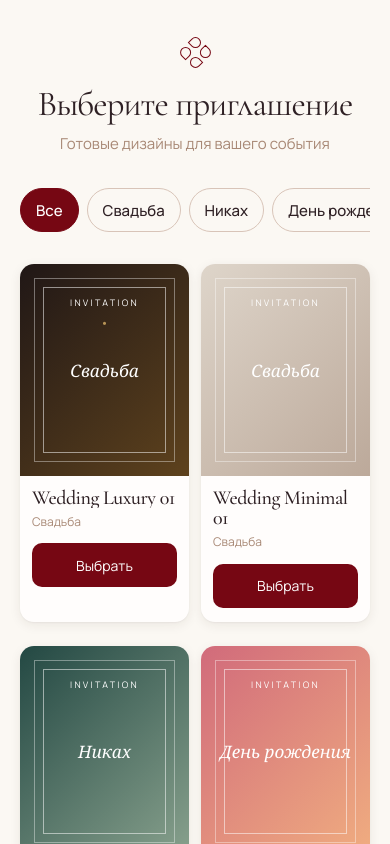
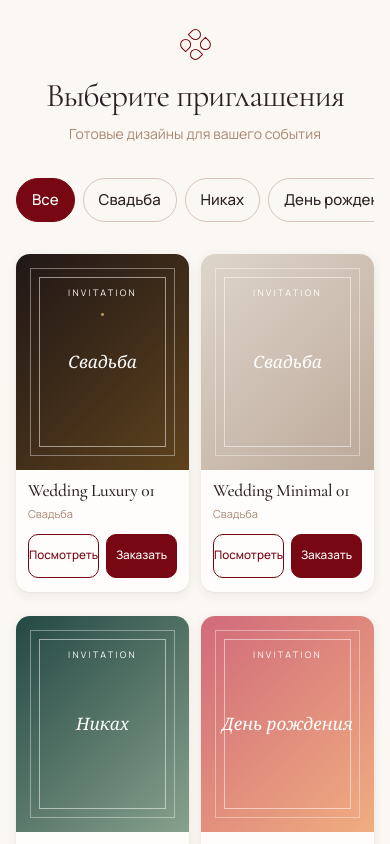
Before and after one commit to iman-almasbek-uulu/invitation-sites, a Next.js app in the folder catalog-next/: page /invitation-sites/ in a window 390 px wide. Shown: the top 844 px of the page. Built offline with nearby package versions, Linux system fonts and the light colour scheme; no server answers.

Commit message:
fix: make catalog responsive and add card actions

```diff
--- a/catalog-next/src/app/page.module.css
+++ b/catalog-next/src/app/page.module.css
@@ -1,12 +1,12 @@
 .page {
-  width: min(100%, 430px);
+  width: min(100%, 1160px);
   min-height: 100dvh;
   margin: 0 auto;
-  padding: 40px 20px 32px;
+  padding: clamp(32px, 5vw, 64px) clamp(16px, 4vw, 48px) 48px;
   background: var(--catalog-bg);
 }
 
-.intro { text-align: center; }
+.intro { max-width: 680px; margin: 0 auto; text-align: center; }
 .mark {
   display: grid;
   grid-template-columns: repeat(2, 11px);
@@ -20,16 +20,18 @@
 .mark i:nth-child(3) { transform: rotate(-90deg); }
 .mark i:nth-child(4) { transform: rotate(180deg); }
 .intro h1 {
+  max-inline-size: 100%;
   margin: 0;
   color: var(--ink);
   font-family: "Cormorant Garamond", Georgia, serif;
-  font-size: clamp(34px, 9vw, 40px);
+  font-size: clamp(32px, 8.5vw, 56px);
   font-weight: 400;
-  line-height: .98;
+  line-height: 1;
   letter-spacing: -.025em;
-  white-space: nowrap;
+  overflow-wrap: anywhere;
+  text-wrap: balance;
 }
-.intro p { margin: 12px 0 0; color: var(--muted); font-size: 15px; line-height: 1.4; }
+.intro p { max-width: 32ch; margin: 12px auto 0; color: var(--muted); font-size: clamp(14px, 2.8vw, 16px); line-height: 1.4; text-wrap: balance; }
 
 .filters {
   display: flex;
@@ -90,43 +92,63 @@
 .party::before { background: linear-gradient(135deg, #d16b7b, #f0ad80); }
 .soft::before { background: linear-gradient(135deg, #cdb3b2, #ead9d1); }
 
-.cardBody { display: flex; flex-direction: column; padding: 12px 12px 14px; }
+.cardBody { display: flex; flex: 1; flex-direction: column; padding: 12px 12px 14px; }
 .name {
   display: -webkit-box;
   overflow: hidden;
   -webkit-box-orient: vertical;
   -webkit-line-clamp: 2;
   font-family: "Cormorant Garamond", Georgia, serif;
-  font-size: 20px;
+  font-size: clamp(17px, 4.5vw, 20px);
   font-weight: 500;
-  line-height: 1.02;
-  letter-spacing: -.025em;
+  line-height: 1.06;
+  letter-spacing: -.02em;
+  overflow-wrap: anywhere;
 }
-.category { margin: 7px 0 14px; overflow: hidden; color: var(--muted); font-size: 12px; line-height: 1.2; text-overflow: ellipsis; white-space: nowrap; }
-.select {
+.category { min-height: 15px; margin: 6px 0 12px; color: var(--muted); font-size: 11px; line-height: 1.3; overflow-wrap: anywhere; }
+.actions { display: grid; grid-template-columns: repeat(2, minmax(0, 1fr)); gap: 7px; margin-top: auto; }
+.view, .order {
   display: grid;
   width: 100%;
   min-height: 44px;
   place-items: center;
+  border: 1px solid var(--accent);
   border-radius: 10px;
-  background: var(--accent);
-  color: #fff;
-  font-size: 14px;
-  font-weight: 400;
-  transition: background-color 160ms ease-out, transform 120ms ease-out;
+  cursor: pointer;
+  font-size: clamp(11px, 3vw, 13px);
+  font-weight: 500;
+  line-height: 1.1;
+  text-align: center;
+  transition: color 160ms ease-out, background-color 160ms ease-out, border-color 160ms ease-out, transform 120ms ease-out;
 }
-.select:active { transform: scale(.985); }
+.view { background: transparent; color: var(--accent); }
+.order { background: var(--accent); color: #fff; }
+.view:active, .order:active { transform: scale(.985); }
 
 @media (hover: hover) and (pointer: fine) {
   .card:hover { transform: translateY(-2px); box-shadow: 0 10px 24px rgb(57 37 28 / 12%), 0 2px 6px rgb(57 37 28 / 6%); }
-  .filter:hover { border-color: var(--accent); }
-  .select:hover { background: var(--accent-hover); }
+  .filter:hover, .view:hover { border-color: var(--accent); background: #fff7f5; }
+  .order:hover { background: var(--accent-hover); border-color: var(--accent-hover); }
   .preview:hover .previewFrame { transform: scale(1.02); transition: transform 180ms ease-out; }
+}
+@media (min-width: 640px) {
+  .filters { justify-content: center; flex-wrap: wrap; overflow: visible; }
+  .grid { grid-template-columns: repeat(3, minmax(0, 1fr)); gap: 28px 18px; margin-top: 32px; }
+  .cardBody { padding: 14px; }
+  .category { font-size: 12px; }
+}
+@media (min-width: 960px) {
+  .grid { grid-template-columns: repeat(4, minmax(0, 1fr)); gap: 32px 20px; }
+  .preview { padding: 18px; }
+  .name { font-size: 21px; }
+  .view, .order { font-size: 13px; }
 }
 @media (max-width: 375px) {
   .page { padding-right: 16px; padding-left: 16px; }
   .grid { gap: 24px 10px; }
-  .name { font-size: 18px; }
+  .name { font-size: 17px; }
+  .actions { gap: 5px; }
+  .view, .order { font-size: 11px; }
 }
 @media (prefers-reduced-motion: reduce) {
   .page, .page *, .page *::before, .page *::after { scroll-behavior: auto !important; transition-duration: .01ms !important; animation-duration: .01ms !important; animation-iteration-count: 1 !important; }
--- a/catalog-next/src/app/page.tsx
+++ b/catalog-next/src/app/page.tsx
@@ -23,7 +23,7 @@ export default function Home() {
     <main className={styles.page}>
       <header className={styles.intro}>
         <div className={styles.mark} aria-hidden="true"><i /><i /><i /><i /></div>
-        <h1>Выберите приглашение</h1>
+        <h1>Выберите приглашения</h1>
         <p>Готовые дизайны для вашего события</p>
       </header>
 
@@ -44,7 +44,6 @@ export default function Home() {
       <section className={styles.grid} aria-label="Готовые шаблоны">
         {visibleTemplates.map((template) => {
           const demoUrl = `${invitationsBase}${template.demoPath}`;
-          const briefUrl = `${invitationsBase}/brief/?template=${template.slug}`;
           return (
             <article className={styles.card} key={template.slug}>
               <a aria-label={`Открыть демо: ${template.name}`} className={`${styles.preview} ${styles[template.art]}`} href={demoUrl}>
@@ -55,7 +54,10 @@ export default function Home() {
               <div className={styles.cardBody}>
                 <a className={styles.name} href={demoUrl}>{template.name}</a>
                 <p className={styles.category}>{template.label}</p>
-                <a className={styles.select} href={briefUrl}>Выбрать</a>
+                <div className={styles.actions}>
+                  <a className={styles.view} href={demoUrl}>Посмотреть</a>
+                  <button className={styles.order} title="Способ связи будет добавлен позже" type="button">Заказать</button>
+                </div>
               </div>
             </article>
           );
```
